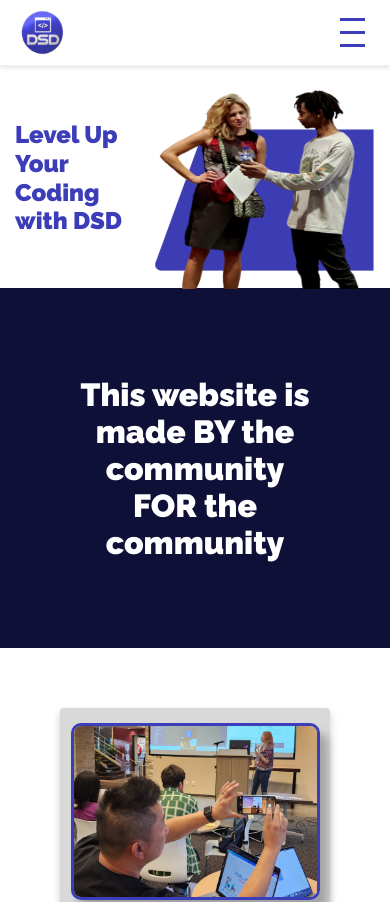
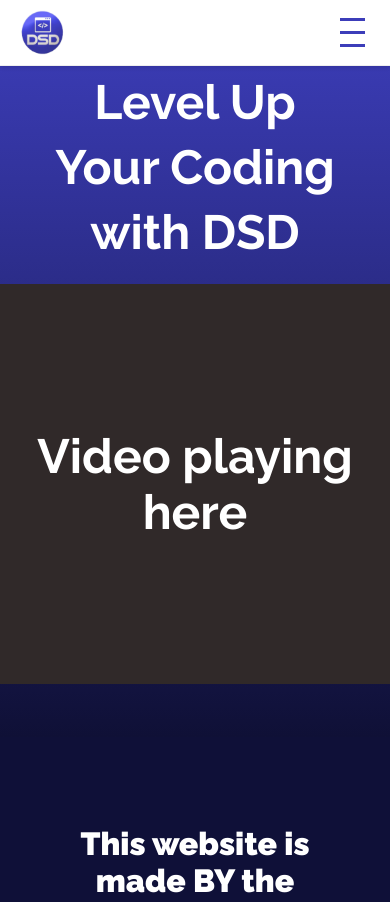
Before and after one commit to dallassoftwaredevelopers/DSDsite, a Next.js app: page / in a window 390 px wide. Shown: the top 902 px of the page. Built offline with nearby package versions, Linux system fonts and the light colour scheme.

Commit message:
(WEB-32) chore: apply new design changes on herosection.

```diff
--- a/src/app/components/heroSection/heroSection.module.css
+++ b/src/app/components/heroSection/heroSection.module.css
@@ -1,94 +1,141 @@
-@import url('https://fonts.googleapis.com/css2?family=Raleway:wght@800&display=swap');
+.hero {
+  background: var(
+    --background-gradient,
+    linear-gradient(180deg, #dcdceb 0%, #fff 100%)
+  );
+  display: flex;
+  align-items: center;
+  position: relative;
+  height: 50vh;
+}
 
 .heroSection {
   font-family: 'Raleway', sans-serif;
   display: flex;
-  gap: 1rem;
+  justify-content: space-between;
   align-items: center;
-  justify-content: space-between;
-  padding: 5rem 4rem 5rem 1rem;
-  margin: 3rem 0;
-  background: var(
-    --Card-Gradient-1,
-    linear-gradient(180deg, #dcdceb 0%, #fff 100%)
-  );
-  background-image: url('/assets/dsdHeroBg.png');
-  background-repeat: no-repeat;
-  background-position: bottom right;
-  background-size: contain;
+  position: relative;
+  z-index: 1;
+  margin-top: -4px;
 }
 
 .videoPlaceholder {
   text-align: center;
   font-weight: 700;
   font-size: 36px;
-  height: 320px;
-  flex: 0 0 480px;
+  width: 25rem;
+  height: 25rem;
   background-color: lightgrey;
   color: black;
   display: flex;
   align-items: center;
   justify-content: center;
+  position: absolute;
+  right: 10%;
+  top: 50%;
+  transform: translateY(-50%);
+  z-index: 2;
 }
 
 .intro {
-  margin: 0;
-  font-size: 100px;
-  font-weight: 900;
+  margin-left: 3rem;
+  width: 40%;
+  font-size: 5rem;
+  font-weight: 700;
   color: #3c3db9;
-  flex: 0 1 750px;
   line-height: 1.2;
-  mix-blend-mode: color-dodge;
-  mix-blend-mode: plus-lighter;
+  text-align: center;
 }
 
-.mobileHeroImage {
-  display: none;
+.purpleShape {
+  background-color: #3c3db9;
+  width: 60%;
+  height: 50vh;
+  clip-path: polygon(20% 0%, 100% 0%, 100% 100%, 0% 100%);
+  position: absolute;
+  right: 0;
+  top: 0;
+  z-index: 1;
+  border-radius: 25px;
+  margin-right: -2rem;
+  overflow: hidden;
 }
-@media (width < 1300px) {
+
+@media (max-width: 1300px) {
   .intro {
-    flex-basis: 500px;
-    font-size: 70px;
+    font-size: 4.375rem;
   }
 }
 
-@media (width < 960px) {
-  .heroSection {
-    padding: 3rem 1.5rem;
+@media (max-width: 1000px) {
+  .intro {
+    margin-left: 1rem;
+    width: 40%;
+    font-size: 4rem;
   }
-  .intro {
-    flex-basis: 420px;
-    font-size: 50px;
-  }
+
   .videoPlaceholder {
-    flex-basis: 350px;
-    height: 240px;
+    right: 2rem;
+    width: 20rem;
+    height: 20rem;
   }
 }
 
-@media (max-width: 690px) {
+@media (max-width: 760px) {
+  .hero {
+    background: var(
+      --Gradient-to-Dark,
+      linear-gradient(180deg, #3c3db9 0%, #0f1036 100%)
+    );
+    display: flex;
+    flex-direction: column;
+    align-items: center;
+    justify-content: space-evenly;
+    height: 85vh;
+  }
+
   .heroSection {
-    flex-direction: row;
-    padding: 0 1rem 0 0;
-    margin: 4rem 15px 15px;
-    background-image: url('/assets/dsdMobileHeroBg.png');
-    background-size: 65%;
+    display: flex;
+    align-items: center;
+    justify-content: center;
+    background: none;
+    width: 100%;
+    padding: 0;
   }
 
   .intro {
-    font-size: 24px;
-    flex: 0 1 45%;
-    margin-right: 1rem;
+    color: #fff;
+    text-align: center;
+    font-family: Raleway;
+    font-size: 3rem;
+    font-style: normal;
+    font-weight: 700;
+    line-height: 4.0625rem;
+    width: 18rem;
+    height: 10rem;
+    margin: 0;
   }
 
   .videoPlaceholder {
+    width: 25rem;
+    height: 25rem;
+    position: relative;
+    right: 0;
+    top: 0;
+    transform: none;
+    background: #302929;
+    color: #fff;
+    color: #fff;
+
+    text-align: center;
+    font-family: Raleway;
+    font-size: 3rem;
+    font-style: normal;
+    font-weight: 700;
+    line-height: normal;
+  }
+
+  .purpleShape {
     display: none;
   }
-  .mobileHeroImage {
-    display: block;
-    flex: 0 1 45%;
-    z-index: 2;
-    margin-bottom: -20px;
-    margin-top: 5px;
-  }
 }
--- a/src/app/components/heroSection/heroSection.tsx
+++ b/src/app/components/heroSection/heroSection.tsx
@@ -6,16 +6,14 @@
 
 export default function HeroSection() {
   return (
-    <div className={styles.heroSection} data-testid='hero'>
-      <p className={styles.intro}>{'Level Up Your Coding with DSD'}</p>
-      <div className={styles.videoPlaceholder}>Video playing here</div>
-      <div className={styles.mobileHeroImage}>
-        <Image
-          src='/assets/mobileHeroImage.png'
-          alt='Hero image'
-          height={200}
-          width={200}
-        />
+    <div className={styles.hero}>
+      <div className={styles.purpleShape}></div>
+      <div className={styles.heroSection} data-testid='hero'>
+        <p className={styles.intro}>{'Level Up Your Coding with DSD'}</p>
+      </div>
+
+      <div>
+        <div className={styles.videoPlaceholder}>Video playing here</div>
       </div>
     </div>
   );
```
